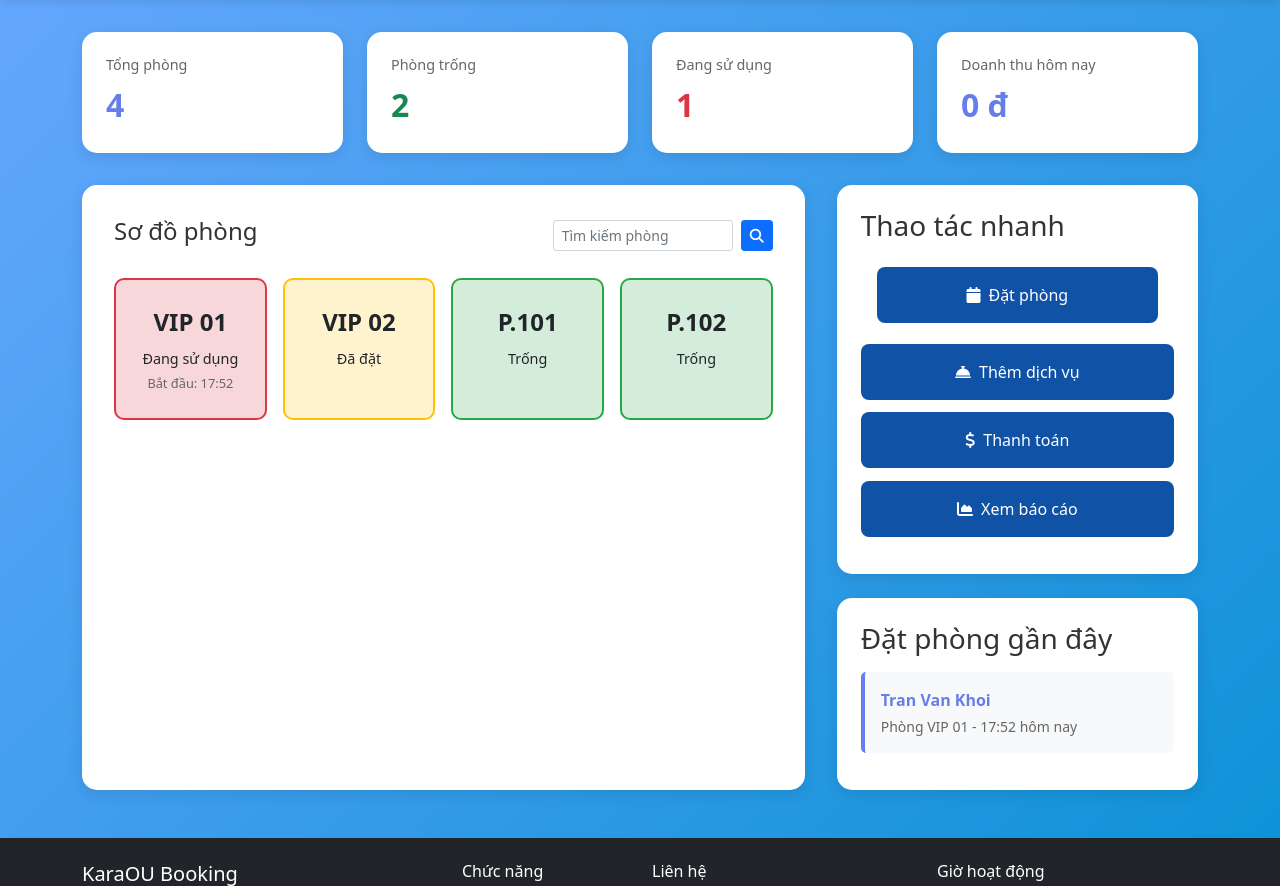
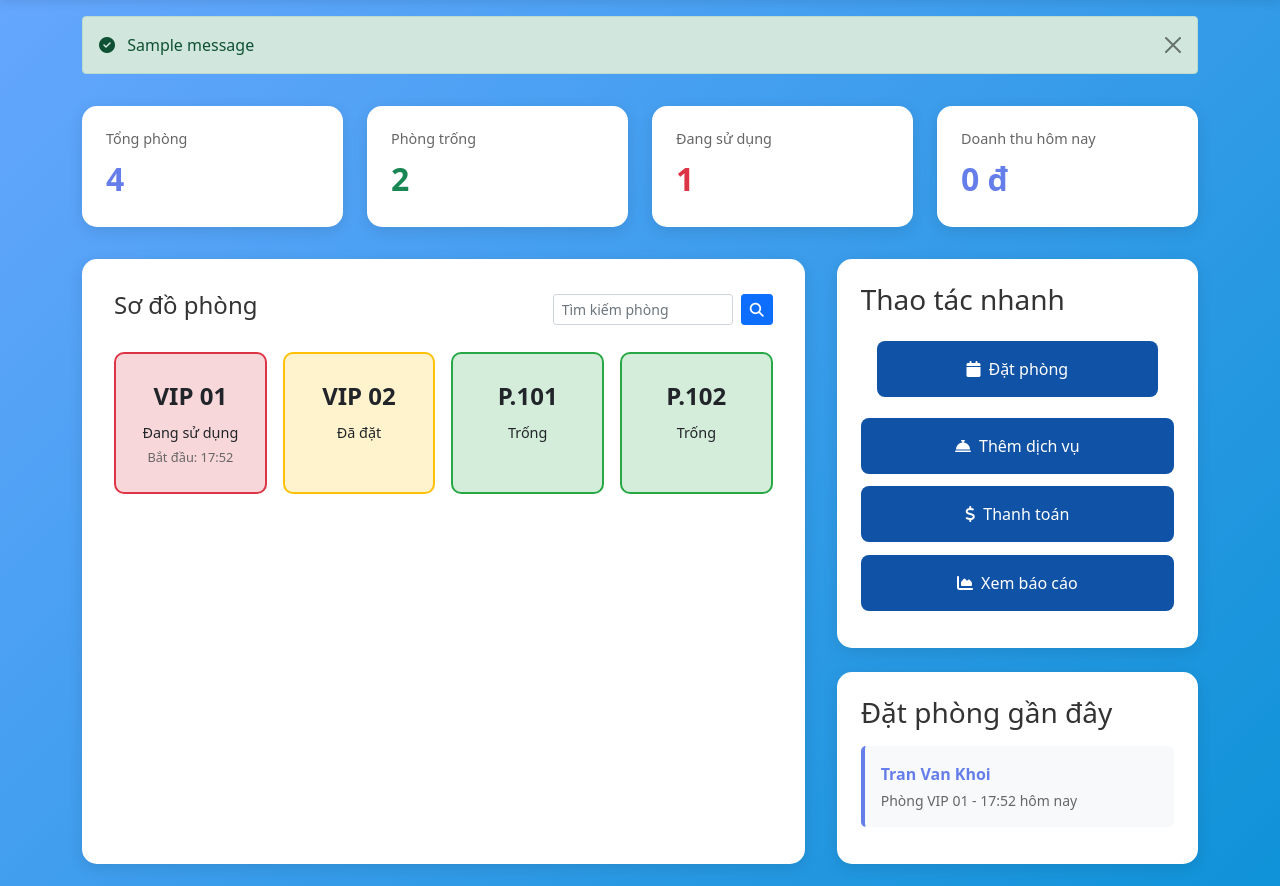
Before and after one commit to num153/KaraokeBookingApp, a Flask app: page / in a window 1280 px wide. Shown: the part 66-952 px from the top of the page. Run offline with Flask 3, Linux system fonts and the light colour scheme; data comes from the database, SQL or seed files in the repository; one stand-in notice (Sample message) is shown; parts of the project's set-up code (start-up, migrations or seed data) failed here and were passed over.

Commit message:
đặt phòng done

```diff
--- a/karaokeapp/dao.py
+++ b/karaokeapp/dao.py
@@ -1,3 +1,6 @@
+"""
+Data Access Object (DAO) - Quản lý tất cả truy vấn database
+"""
 from datetime import datetime, date
 from sqlalchemy import func
 from karaokeapp import db
@@ -7,7 +10,7 @@ from karaokeapp.models import (
 )
 
 
-# ==================== ROOM ====================
+# ==================== ROOM DAO ====================
 
 def get_all_rooms():
     """Lấy tất cả phòng"""
@@ -38,7 +41,7 @@ def update_room_status(room_id, status_id):
     if room:
         room.status_id = status_id
         db.session.commit()
-        return Truec
+        return True
     return False
 
 
@@ -84,7 +87,7 @@ def create_customer(full_name, phone):
         monthly_visits=0
     )
     db.session.add(customer)
-    db.session.commit()  # Để lấy ID ngay
+    db.session.commit()  # ✅ Commit để lưu vào DB
     return customer
 
 
--- a/karaokeapp/index.py
+++ b/karaokeapp/index.py
@@ -27,33 +27,7 @@ def home():
                            rooms=rooms,
                            stats=stats,
                            recent_bookings=recent_bookings)
-# # ==================== ĐẶT PHÒNG ====================
-# @app.route('/booking', methods=['GET', 'POST'])
-# def booking():
-#     if request.method == 'POST':
-#         # Xử lý form đặt phòng
-#         customer_name = request.form.get('customer_name')
-#         customer_phone = request.form.get('customer_phone')
-#         room_id = request.form.get('room_id')
-#         num_people = request.form.get('num_people')
-#         start_time = request.form.get('start_time')
-#         notes = request.form.get('notes')
-#
-#         # TODO: Xử lý logic đặt phòng (sẽ code sau)
-#         # - Kiểm tra số người <= capacity
-#         # - Kiểm tra phòng còn trống
-#         # - Tạo Bill mới
-#         # - Cập nhật trạng thái phòng
-#
-#         return redirect(url_for('home'))
-#
-#     # GET request - Hiển thị form
-#     available_rooms = Room.query.join(RoomStatus) \
-#         .filter(RoomStatus.name == 'Available') \
-#         .order_by(Room.name) \
-#         .all()
-#
-#     return render_template('booking.html', rooms=available_rooms)
+
 # ==================== ĐẶT PHÒNG ====================
 @app.route('/booking', methods=['GET', 'POST'])
 def booking():
@@ -95,8 +69,7 @@ def booking():
 
             # Xác định trạng thái phòng
             time_diff = (start_time - datetime.now()).total_seconds() / 60
-            new_status_id = 2 if time_diff <= 30 else 3  # Occupied or Booked
-
+            new_status_id = 2 if time_diff <= 30 else 3 #nếu bé hơn 30 phút mới tính là đang sử dụng
             # Tạo bill
             dao.create_bill(
                 customer_id=customer.id,
@@ -106,8 +79,8 @@ def booking():
                 status_id=1  # Unpaid
             )
 
-            # Cập nhật trạng thái phòng
             dao.update_room_status(room_id, new_status_id)
+            db.session.commit()
 
             status_text = "đang sử dụng" if new_status_id == 2 else "đã đặt"
             flash(f'✓ Đặt phòng {room.name} thành công! ({status_text})', 'success')
@@ -118,11 +91,9 @@ def booking():
             db.session.rollback()
             flash(f'Có lỗi xảy ra: {str(e)}', 'danger')
             return redirect(url_for('booking'))
-
     # GET - Hiển thị form
     available_rooms = dao.get_available_rooms()
     return render_template('booking.html', rooms=available_rooms)
-
 
 # ==================== QUẢN LÝ DỊCH VỤ ====================
 @app.route('/services')
--- a/karaokeapp/templates/layout/base.html
+++ b/karaokeapp/templates/layout/base.html
@@ -21,6 +21,29 @@
         {% include 'layout/header.html' %}
     {% endblock %}
 
+    <!-- Flash Messages -->
+{% with messages = get_flashed_messages(with_categories=true) %}
+    {% if messages %}
+        <div class="container mt-3">
+            {% for category, message in messages %}
+                <div class="alert alert-{{ category }} alert-dismissible fade show" role="alert">
+                    {% if category == 'success' %}
+                        <i class="fa-solid fa-circle-check me-2"></i>
+                    {% elif category == 'danger' %}
+                        <i class="fa-solid fa-circle-exclamation me-2"></i>
+                    {% elif category == 'warning' %}
+                        <i class="fa-solid fa-triangle-exclamation me-2"></i>
+                    {% else %}
+                        <i class="fa-solid fa-circle-info me-2"></i>
+                    {% endif %}
+                    {{ message }}
+                    <button type="button" class="btn-close" data-bs-dismiss="alert"></button>
+                </div>
+            {% endfor %}
+        </div>
+    {% endif %}
+{% endwith %}
+
     {% block content %} {% endblock %}
 
     {% block footer %}
```
Also changed, not shown: karaokeapp/templates/payment.html (added, +10 -0 lines), karaokeapp/templates/repports.html (added, +10 -0 lines), karaokeapp/templates/services.html (added, +10 -0 lines).
